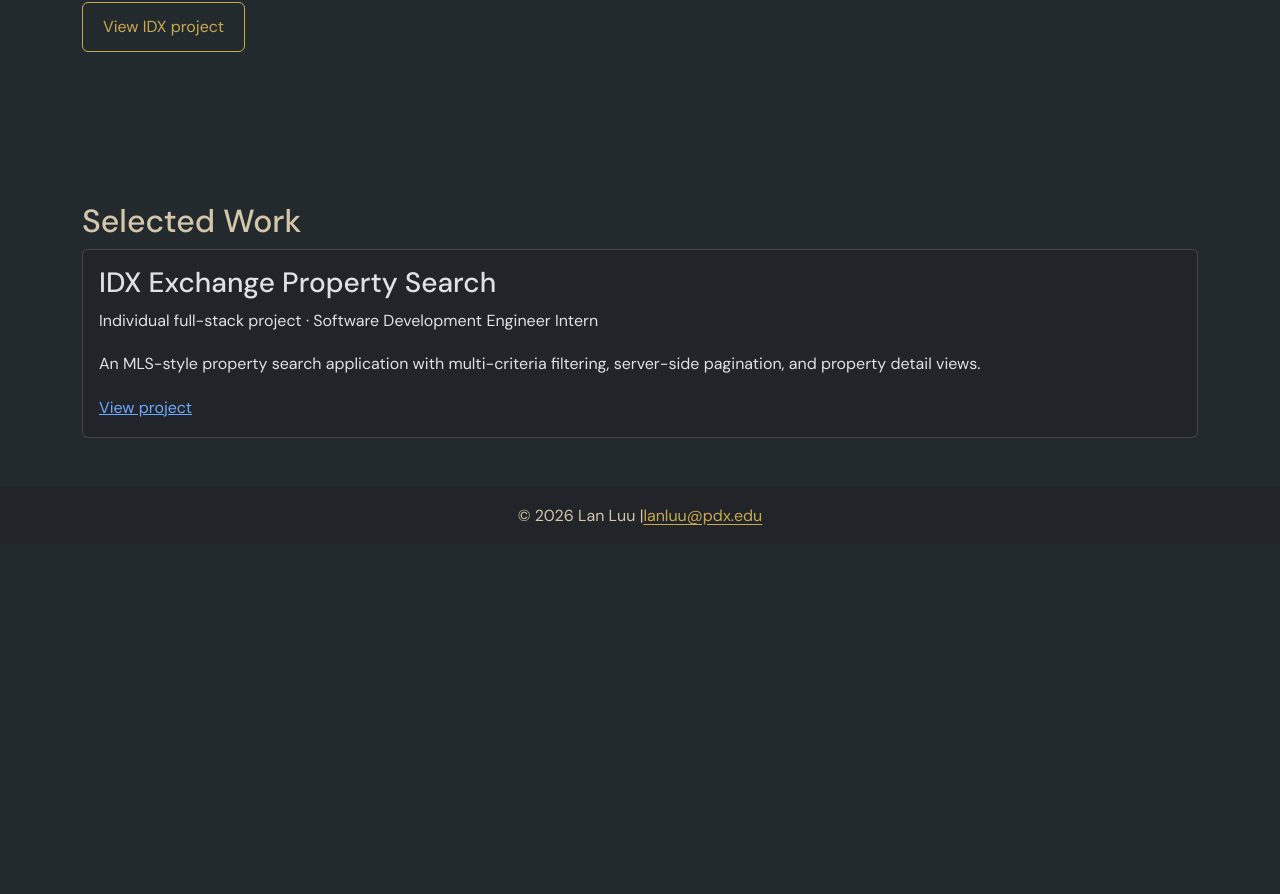
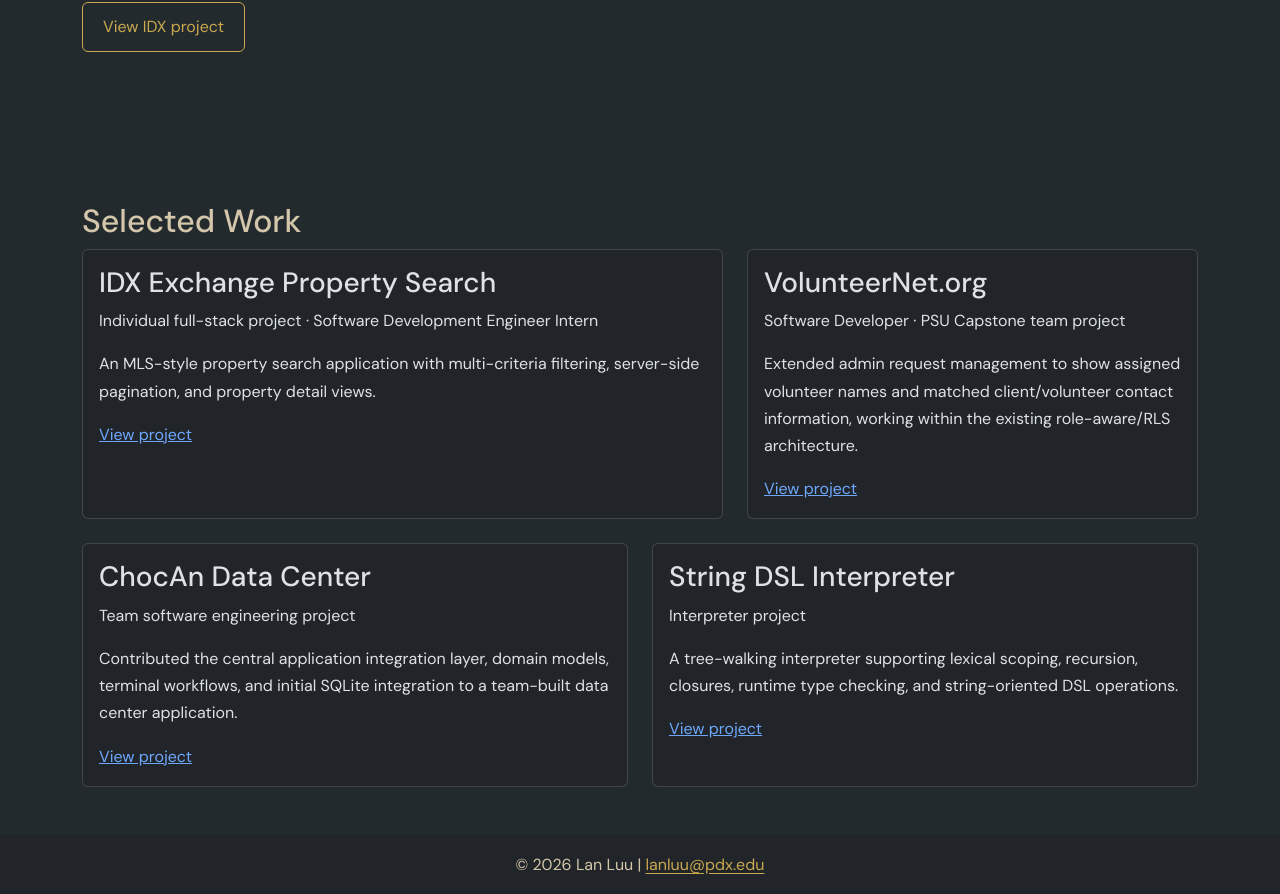
Before and after one commit to lanluu-hub/lanluu-hub.github.io, a React (Vite) app: page /#/ in a window 1280 px wide. Shown: the part 433-1327 px from the top of the page. Before the commit the page ends 978 px from the top, so only its background shows below. Built offline with nearby package versions, Linux system fonts and the light colour scheme.

Commit message:
feat: add selected project data

```diff
--- a/src/components/Footer.tsx
+++ b/src/components/Footer.tsx
@@ -2,7 +2,7 @@ const Footer = () => {
   return (
     <footer className="bg-dark text-center">
       <div className="text-center p-3">
-        &copy; 2026 Lan Luu |<a href="mailto:lanluu@pdx.edu">lanluu@pdx.edu</a>
+        &copy; 2026 Lan Luu | <a href="mailto:lanluu@pdx.edu">lanluu@pdx.edu</a>
       </div>
     </footer>
   );
--- a/src/components/ProjectCard.tsx
+++ b/src/components/ProjectCard.tsx
@@ -8,7 +8,7 @@ type ProjectCardProps = {
 
 function ProjectCard({ project }: ProjectCardProps) {
   return (
-    <Card as="article" data-bs-theme="dark">
+    <Card as="article" data-bs-theme="dark" className="h-100">
       <Card.Body>
         <Card.Title as="h3">{project.title}</Card.Title>
         <p>{project.role}</p>
--- a/src/data/projects.ts
+++ b/src/data/projects.ts
@@ -17,4 +17,30 @@ export const projects: Project[] = [
     technologies: ["React", "JavaScript", "Node.js", "Express", "MySQL"],
     repositoryUrl: "https://github.com/lanluu-hub/IDX_summer_26_project",
   },
+  {
+    slug: "volunteernet",
+    title: "VolunteerNet.org",
+    summary:
+      "Extended admin request management to show assigned volunteer names and matched client/volunteer contact information, working within the existing role-aware/RLS architecture.",
+    role: "Software Developer · PSU Capstone team project",
+    technologies: ["React", "TypeScript", "Hono", "PostgreSQL"],
+  },
+  {
+    slug: "chocan",
+    title: "ChocAn Data Center",
+    summary:
+      "Contributed the central application integration layer, domain models, terminal workflows, and initial SQLite integration to a team-built data center application.",
+    role: "Team software engineering project",
+    technologies: ["C++", "Make", "HonoSQLite"],
+    repositoryUrl: "https://github.com/lanluu-hub/ChocAn_Data_Center",
+  },
+  {
+    slug: "string-interpreter",
+    title: "String DSL Interpreter",
+    summary:
+      "A tree-walking interpreter supporting lexical scoping, recursion, closures, runtime type checking, and string-oriented DSL operations.",
+    role: "Interpreter project",
+    technologies: ["Python", "Lark"],
+    repositoryUrl: "https://github.com/lanluu-hub/cs358_project_interp",
+  },
 ];
--- a/src/pages/Home.tsx
+++ b/src/pages/Home.tsx
@@ -1,5 +1,5 @@
 import { Link } from "react-router";
-import { Container } from "react-bootstrap";
+import { Container, Row, Col } from "react-bootstrap";
 import { projects } from "../data/projects";
 import ProjectCard from "../components/ProjectCard";
 
@@ -23,12 +23,27 @@ function Home() {
             View IDX project
           </Link>
         </section>
+
         <section className="py-5" aria-labelledby="selected-work-title">
           <h2 id="selected-work-title">Selected Work</h2>
 
-          {projects.map((project) => (
-            <ProjectCard key={project.slug} project={project} />
-          ))}
+          <Row className="g-4">
+            {projects.map((project) => (
+              <Col
+                key={project.slug}
+                xs={12}
+                lg={
+                  project.slug === "idx-property-search"
+                    ? 7
+                    : project.slug === "volunteernet"
+                      ? 5
+                      : 6
+                }
+              >
+                <ProjectCard project={project} />
+              </Col>
+            ))}
+          </Row>
         </section>
       </Container>
     </main>
--- a/src/pages/ProjectDetail.tsx
+++ b/src/pages/ProjectDetail.tsx
@@ -1,7 +1,33 @@
+import { Link, useParams } from "react-router";
+import { projects } from "../data/projects";
+import { Container } from "react-bootstrap";
+import NotFound from "./NotFound";
+
 function ProjectDetail() {
+  const { slug } = useParams();
+  const project = projects.find((item) => item.slug === slug);
+
+  if (!project) {
+    return <NotFound />;
+  }
+
   return (
     <main>
-      <h1>placeholder heading</h1>
+      <Container>
+        <Link to="/">Back to Home</Link>
+        <h1>{project.title}</h1>
+        <p>{project.role}</p>
+        <p>{project.summary}</p>
+        <h2>Technologies</h2>
+        <ul>
+          {project.technologies.map((technology) => (
+            <li key={technology}>{technology}</li>
+          ))}
+        </ul>
+        {project.repositoryUrl && (
+          <a href={project.repositoryUrl}>View repository</a>
+        )}
+      </Container>
     </main>
   );
 }
```
